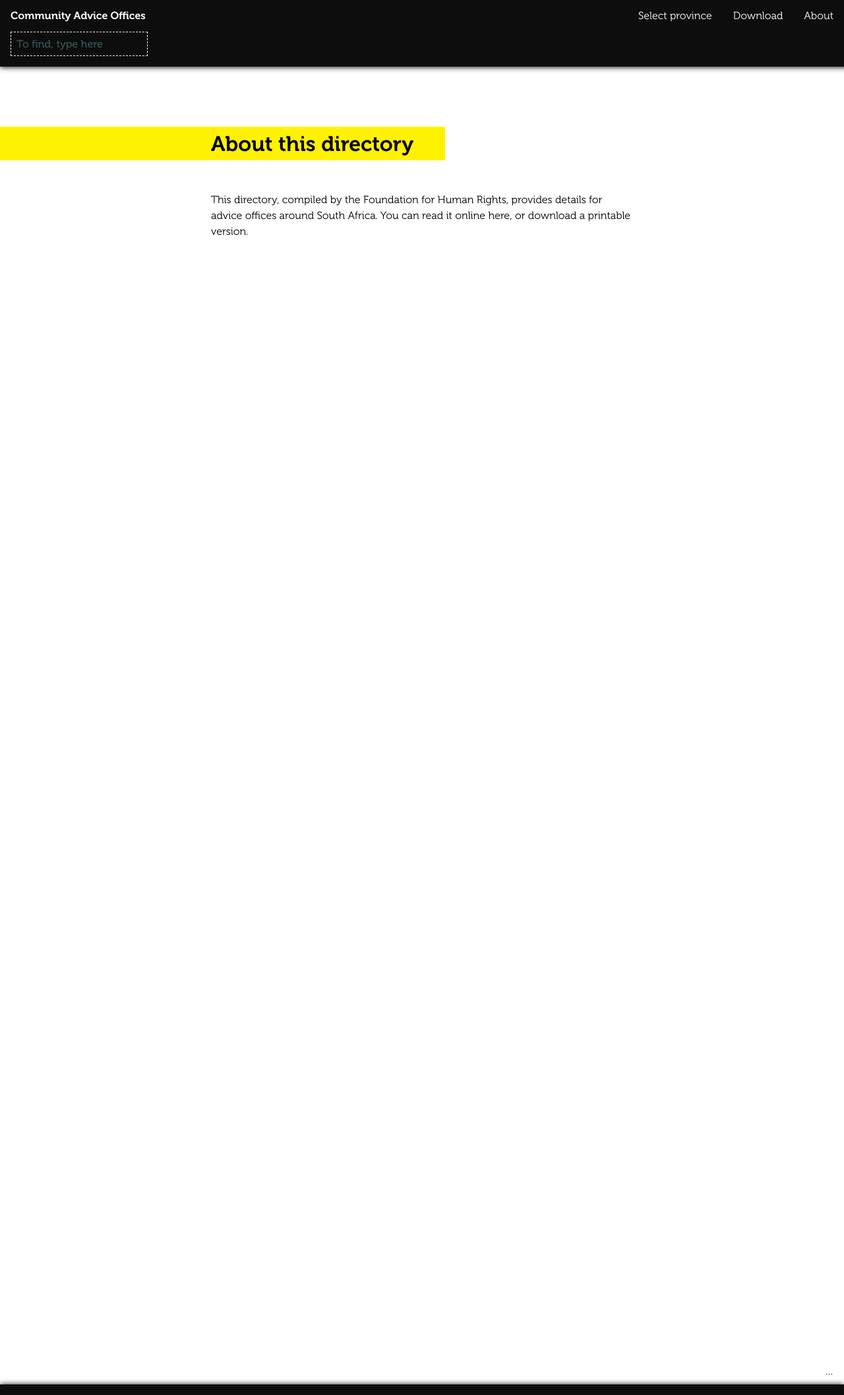
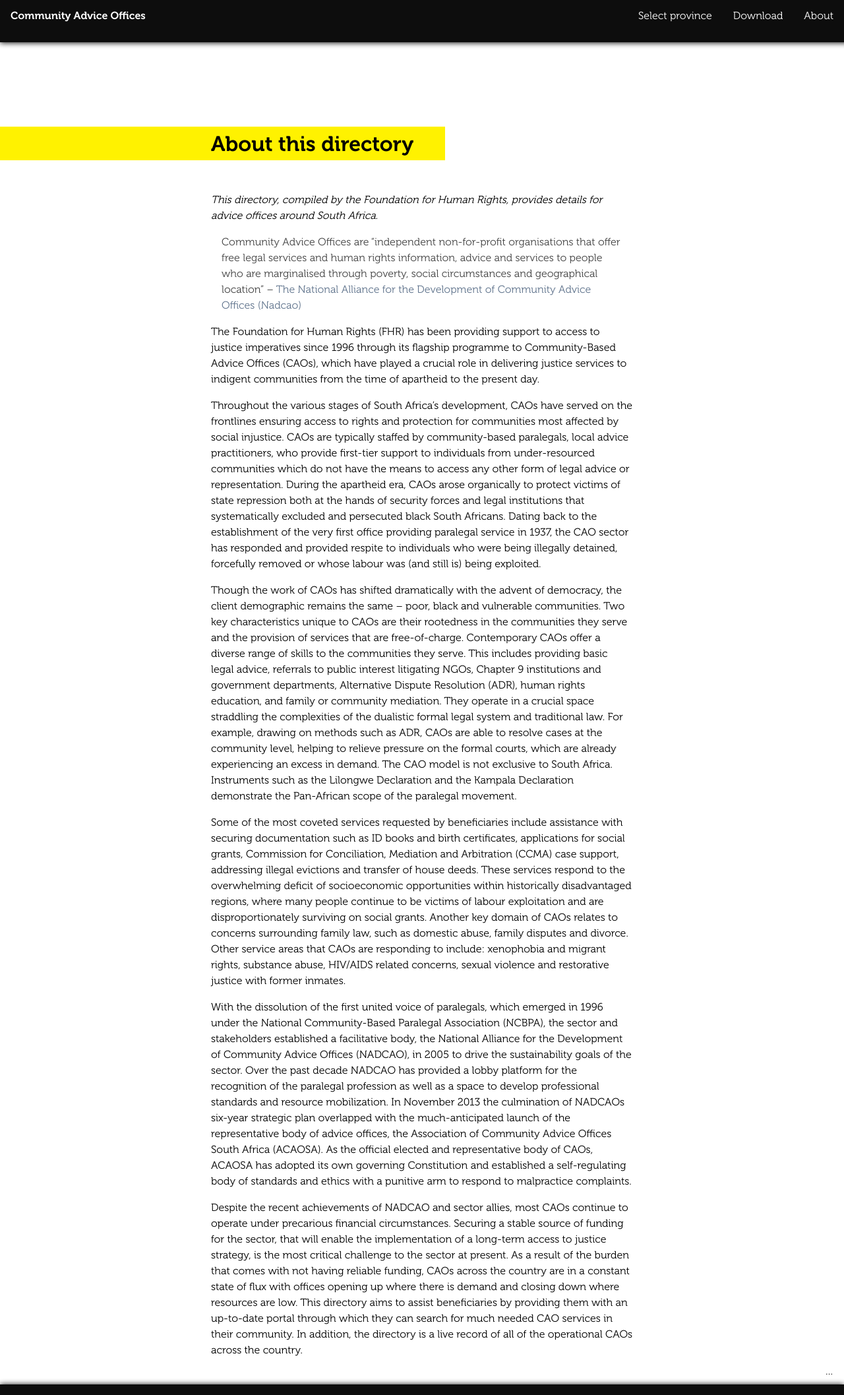
Before and after one commit to electricbookworks/fhr-directories, a Jekyll site: the page built from cao-directory/0-4-about.md, in a window 1280 px wide. Shown: the whole page at 66% size. Built offline with Jekyll 4.4.1, drawn with Linux system fonts in a browser that asks for light colours.

```diff
--- a/cao-directory/0-4-about.md
+++ b/cao-directory/0-4-about.md
@@ -1,22 +1,33 @@
 ---
 title: About
-style: frontmatter
+style: frontmatter about-page
 ---
 
 {% if site.output == "web" %}
 
 # About this directory
 
-This directory, compiled by the Foundation for Human Rights, provides details for advice offices around South Africa. You can read it online here, or download a printable version.
-
-{% else %}
-
-# Introduction
-
-To be supplied. Lorem ipsum dolor sit amet, consectetuer adipiscing elit. Aenean commodo ligula eget dolor. Aenean massa. Cum sociis natoque penatibus et magnis dis parturient montes, nascetur ridiculus mus. Donec quam felis, ultricies nec, pellentesque eu, pretium quis, sem. Nulla consequat massa quis enim.
-
-Donec pede justo, fringilla vel, aliquet nec, vulputate eget, arcu. In enim justo, rhoncus ut, imperdiet a, venenatis vitae, justo. Nullam dictum felis eu pede mollis pretium. Integer tincidunt. Cras dapibus. Vivamus elementum semper nisi. Aenean vulputate eleifend tellus. Aenean leo ligula, porttitor eu, consequat vitae, eleifend ac, enim. Aliquam lorem ante, dapibus in, viverra quis, feugiat a, tellus. Phasellus viverra nulla ut metus varius laoreet. Quisque rutrum. Aenean imperdiet. Etiam ultricies nisi vel augue. Curabitur ullamcorper ultricies nisi.
-
-Nam eget dui. Etiam rhoncus. Maecenas tempus, tellus eget condimentum rhoncus, sem quam semper libero, sit amet adipiscing sem neque sed ipsum. Nam quam nunc, blandit vel, luctus pulvinar, hendrerit id, lorem. Maecenas nec odio et ante tincidunt tempus. Donec vitae sapien ut libero venenatis faucibus. Nullam quis ante. Etiam sit amet orci eget eros faucibus tincidunt. Duis leo. Sed fringilla mauris sit amet nibh. Donec sodales sagittis magna. Sed consequat, leo eget bibendum sodales, augue velit cursus nunc.
+*This directory, compiled by the Foundation for Human Rights, provides details for advice offices around South Africa.*
 
 {% endif %}
+
+
+{% if site.output == "print-pdf" or site.output == "screen-pdf" or site.output == "print" %}
+# Introduction
+{% endif %}
+
+> Community Advice Offices are “independent non-for-profit organisations that offer free legal services and human rights information, advice and services to people who are marginalised through poverty, social circumstances and geographical location” – [The National Alliance for the Development of Community Advice Offices (Nadcao)](http://nadcao.org.za/)
+
+The Foundation for Human Rights (FHR) has been providing support to access to justice imperatives since 1996 through its flagship programme to Community-Based Advice Offices (CAOs), which have played a crucial role in delivering justice services to indigent communities from the time of apartheid to the present day.
+
+Throughout the various stages of South Africa’s development, CAOs have served on the frontlines ensuring access to rights and protection for communities most affected by social injustice. CAOs are typically staffed by community-based paralegals, local advice practitioners, who provide first-tier support to individuals from under-resourced communities which do not have the means to access any other form of legal advice or representation. During the apartheid era, CAOs arose organically to protect victims of state repression both at the hands of security forces and legal institutions that systematically excluded and persecuted black South Africans. Dating back to the establishment of the very first office providing paralegal service in 1937, the CAO sector has responded and provided respite to individuals who were being illegally detained, forcefully removed or whose labour was (and still is) being exploited.
+
+Though the work of CAOs has shifted dramatically with the advent of democracy, the client demographic remains the same – poor, black and vulnerable communities. Two key characteristics unique to CAOs are their rootedness in the communities they serve and the provision of services that are free-of-charge. Contemporary CAOs offer a diverse range of skills to the communities they serve. This includes providing basic legal advice, referrals to public interest litigating NGOs, Chapter 9 institutions and government departments, Alternative Dispute Resolution (ADR), human rights education, and family or community mediation. They operate in a crucial space straddling the complexities of the dualistic formal legal system and traditional law. For example, drawing on methods such as ADR, CAOs are able to resolve cases at the community level, helping to relieve pressure on the formal courts, which are already experiencing an excess in demand. The CAO model is not exclusive to South Africa. Instruments such as the Lilongwe Declaration and the Kampala Declaration demonstrate the Pan-African scope of the paralegal movement.
+
+Some of the most coveted services requested by beneficiaries include assistance with securing documentation such as ID books and birth certificates, applications for social grants, Commission for Conciliation, Mediation and Arbitration (CCMA) case support, addressing illegal evictions and transfer of house deeds. These services respond to the overwhelming deficit of socioeconomic opportunities within historically disadvantaged regions, where many people continue to be victims of labour exploitation and are disproportionately surviving on social grants. Another key domain of CAOs relates to concerns surrounding family law, such as domestic abuse, family disputes and divorce. Other service areas that CAOs are responding to include: xenophobia and migrant rights, substance abuse, HIV/AIDS related concerns, sexual violence and restorative justice with former inmates.
+
+With the dissolution of the first united voice of paralegals, which emerged in 1996 under the National Community-Based Paralegal Association (NCBPA), the sector and stakeholders established a facilitative body, the National Alliance for the Development of Community Advice Offices (NADCAO), in 2005 to drive the sustainability goals of the sector. Over the past decade NADCAO has provided a lobby platform for the recognition of the paralegal profession as well as a space to develop professional standards and resource mobilization. In November 2013 the culmination of NADCAOs six-year strategic plan overlapped with the much-anticipated launch of the representative body of advice offices, the Association of Community Advice Offices South Africa (ACAOSA). As the official elected and representative body of CAOs, ACAOSA has adopted its own governing Constitution and established a self-regulating body of standards and ethics with a punitive arm to respond to malpractice complaints.
+
+Despite the recent achievements of NADCAO and sector allies, most CAOs continue to operate under precarious financial circumstances. Securing a stable source of funding for the sector, that will enable the implementation of a long-term access to justice strategy, is the most critical challenge to the sector at present.  As a result of the burden that comes with not having reliable funding, CAOs across the country are in a constant state of flux with offices opening up where there is demand and closing down where resources are low. This directory aims to assist beneficiaries by providing them with an up-to-date portal through which they can search for much needed CAO services in their community. In addition, the directory is a live record of all of the operational CAOs across the country.
+
+&nbsp;
--- a/css/web.scss
+++ b/css/web.scss
@@ -201,6 +201,11 @@ a.button {
     }
 }
 
+// Don't how search on certain pages, because we only do on-page search
+.about-page .search {
+    display: none;
+}
+
 #footer {
     background-color: $amarightza-black;
     position: fixed;
```
